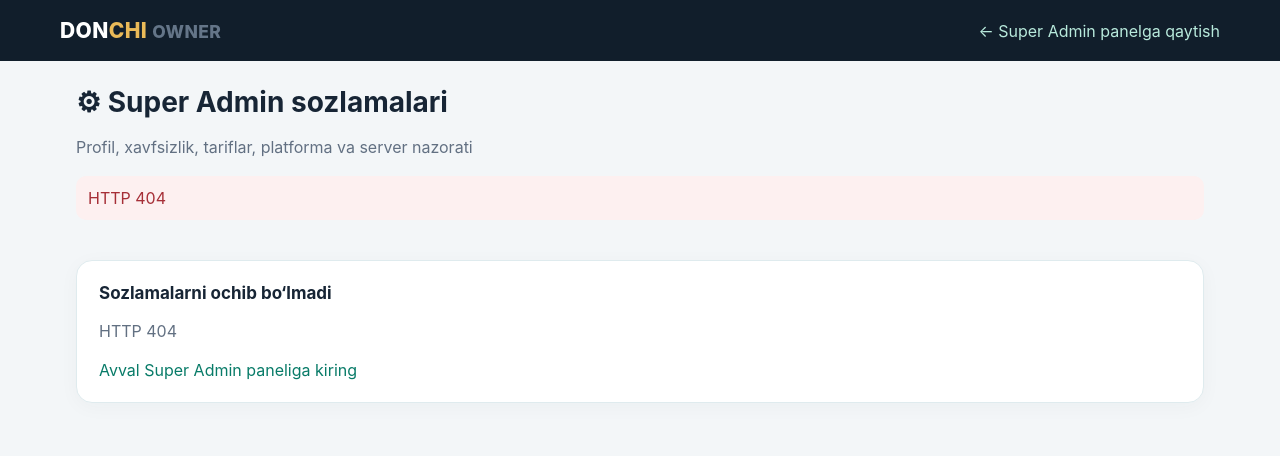
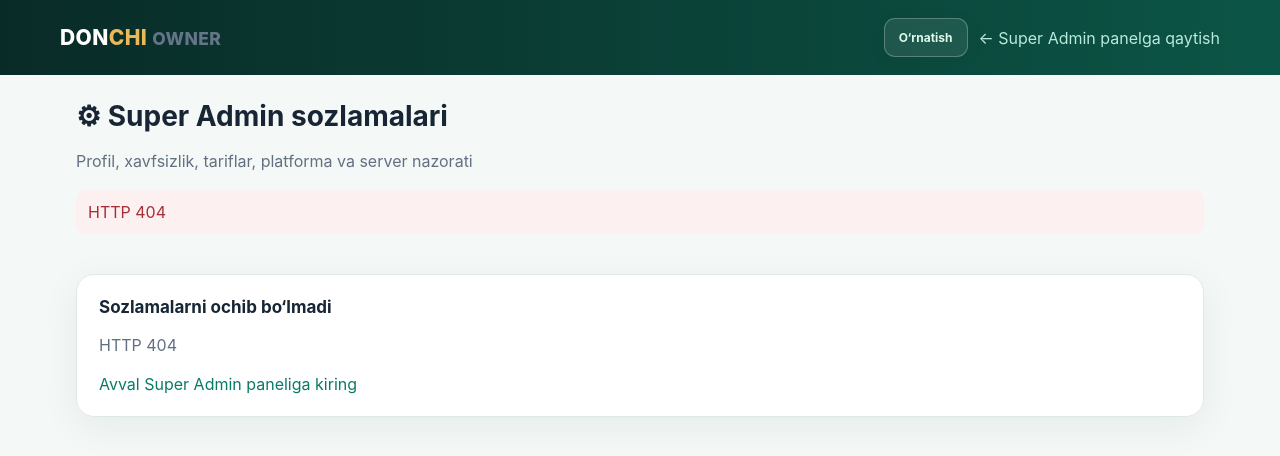
Before and after one commit to oybekabdurasulov431-ui/donchi-enterprise, a plain HTML site: page web/platform/settings.html in a window 1280 px wide. Drawn offline with Linux system fonts and the light colour scheme; no server answers.

Commit message:
Link DONCHI 2 premium styles and cross-device PWA installer

```diff
--- a/web/platform/settings.html
+++ b/web/platform/settings.html
@@ -1,6 +1,6 @@
 <!doctype html>
 <html lang="uz"><head><meta charset="utf-8"><meta name="viewport" content="width=device-width,initial-scale=1">
-<meta name="theme-color" content="#111c2c"><title>DONCHI — Super Admin sozlamalari</title>
+<meta name="theme-color" content="#087f6d"><link rel="manifest" href="/manifest.webmanifest"><link rel="icon" href="/icon.svg"><title>DONCHI — Super Admin sozlamalari</title>
 <style>
 :root{color-scheme:light dark;font-family:Inter,system-ui,-apple-system,Segoe UI,sans-serif}
 *{box-sizing:border-box}body{margin:0;background:#f3f6f8;color:#172535}button,input{font:inherit}
@@ -18,10 +18,10 @@ small,.muted{color:#647588}.notice{padding:12px;background:#fff8e6;border:1px so
 #message{padding:12px;border-radius:10px;margin:12px 0;background:#e8f8f2;color:#145d46;display:none}
 #message.error{background:#fdf0f0;color:#a62f37}table{border-collapse:collapse;width:100%;font-size:13px}th,td{border-bottom:1px solid #e0e9ec;padding:10px;text-align:left}th{color:#677587}code{white-space:pre-wrap;word-break:break-all}
 @media(max-width:650px){.top{padding:14px 16px}h1{font-size:23px}.card{padding:16px}.tabs{display:grid;grid-template-columns:repeat(2,minmax(0,1fr))}.tab{font-size:13px}}
-</style></head>
+</style><link rel="stylesheet" href="/premium.css?v=2.0.0"><style>.top{background:linear-gradient(90deg,#092b27,#0c5546)}.top-right{display:flex;gap:11px;align-items:center}.top-right a{white-space:nowrap}.top .donchi-install-btn{color:#def9ea;background:#ffffff15;border-color:#ffffff40}.card{box-shadow:0 10px 38px #0b443310}@media(max-width:600px){.top{flex-wrap:wrap}.top-right{width:100%;justify-content:space-between}}</style></head>
 <body>
-<header class="top"><div class="logo">DON<span>CHI</span> <small>OWNER</small></div><a href="/platform/">← Super Admin panelga qaytish</a></header>
+<header class="top"><div class="logo">DON<span>CHI</span> <small>OWNER</small></div><div class="top-right"><button type="button" class="donchi-install-btn" data-a="install-app" data-pwa-install><span>O‘rnatish</span></button><a href="/platform/">← Super Admin panelga qaytish</a></div></header>
 <main><h1>⚙ Super Admin sozlamalari</h1><p>Profil, xavfsizlik, tariflar, platforma va server nazorati</p>
 <div id="message" role="status"></div><div id="tabs" class="tabs" aria-label="Sozlamalar bo‘limlari"></div><div id="content"><div class="card">Sozlamalar yuklanmoqda...</div></div>
 </main>
-<script src="/platform/settings.js?v=1.3.0" defer></script></body></html>
+<script src="/pwa-install.js?v=2.0.0" defer></script><script src="/platform/settings.js?v=1.3.0" defer></script></body></html>
```
